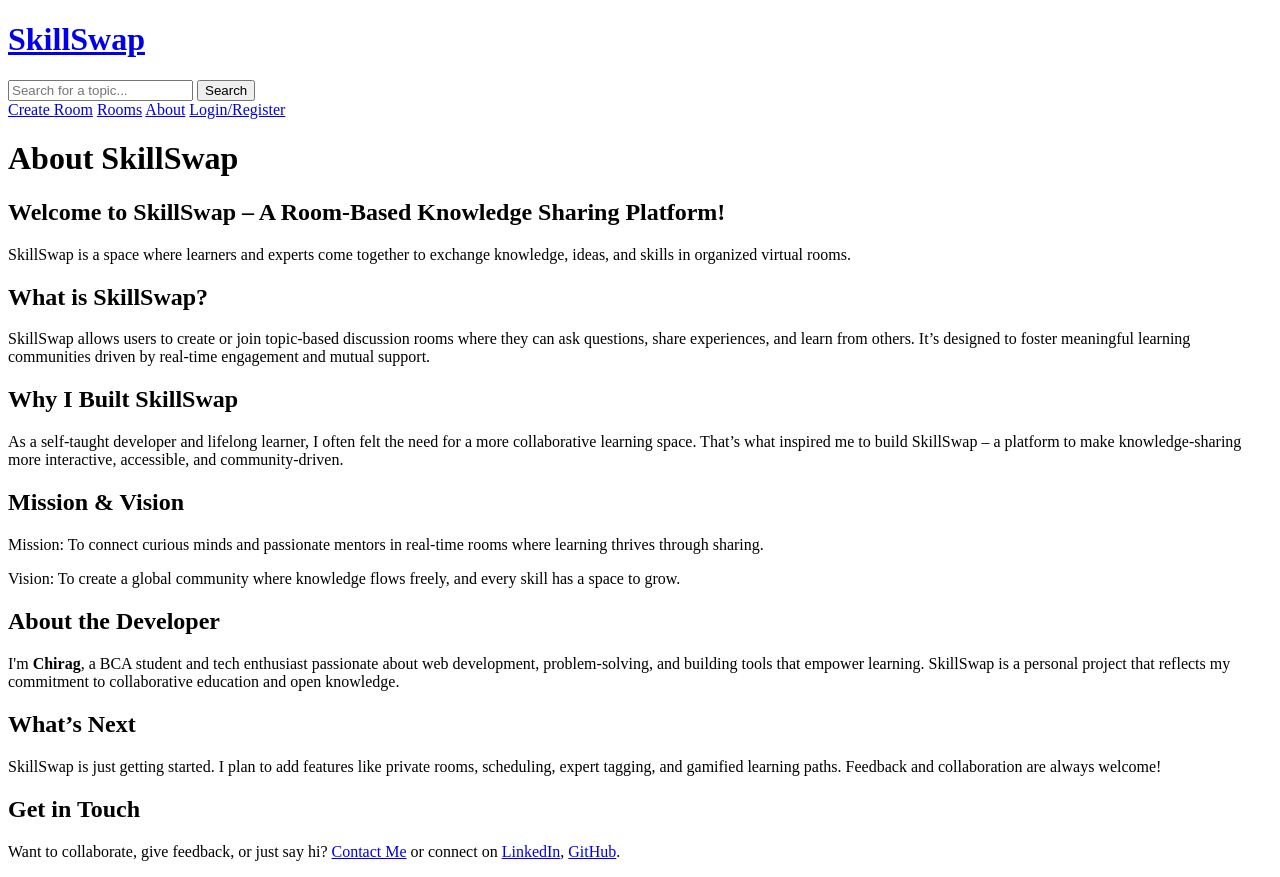
After one commit to chiragtaluja/E-Learning_platform, a Django app: page /about-us/ in a window 1280 px wide. The commit adds this page. Run offline with Django 5.2, Linux system fonts and the light colour scheme.

Commit message:
Initial Commit

```diff
--- /dev/null
+++ b/base/templates/base/about_us.html
@@ -0,0 +1,64 @@
+{% extends "main.html" %}
+
+{% block content %}
+
+<body>
+
+    <div class="container">
+        <h1>About SkillSwap</h1>
+        <div class="section">
+            <h2>Welcome to SkillSwap – A Room-Based Knowledge Sharing Platform!</h2>
+            <p>SkillSwap is a space where learners and experts come together to exchange knowledge, ideas, and skills in
+                organized virtual rooms.</p>
+        </div>
+
+        <div class="section">
+            <h2>What is SkillSwap?</h2>
+            <p>SkillSwap allows users to create or join topic-based discussion rooms where they can ask questions, share
+                experiences, and learn from others. It’s designed to foster meaningful learning communities driven by
+                real-time engagement and mutual support.</p>
+        </div>
+
+        <div class="section">
+            <h2>Why I Built SkillSwap</h2>
+            <p>As a self-taught developer and lifelong learner, I often felt the need for a more collaborative learning
+                space. That’s what inspired me to build SkillSwap – a platform to make knowledge-sharing more
+                interactive, accessible, and community-driven.</p>
+        </div>
+
+        <div class="section">
+            <h2>Mission & Vision</h2>
+            <p><span class="highlight">Mission:</span> To connect curious minds and passionate mentors in real-time
+                rooms where learning thrives through sharing.</p>
+            <p><span class="highlight">Vision:</span> To create a global community where knowledge flows freely, and
+                every skill has a space to grow.</p>
+        </div>
+
+        <div class="section">
+            <h2>About the Developer</h2>
+            <p>I'm <strong>Chirag</strong>, a BCA student and tech enthusiast passionate about web development,
+                problem-solving, and building tools that empower learning. SkillSwap is a personal project that reflects
+                my commitment to collaborative education and open knowledge.</p>
+        </div>
+
+        <div class="section">
+            <h2>What’s Next</h2>
+            <p>SkillSwap is just getting started. I plan to add features like private rooms, scheduling, expert tagging,
+                and gamified learning paths. Feedback and collaboration are always welcome!</p>
+        </div>
+
+        <div class="section">
+            <h2>Get in Touch</h2>
+            <p>Want to collaborate, give feedback, or just say hi? <a href="mailto:your-email@example.com">Contact
+                    Me</a> or connect on
+                <a href="https://www.linkedin.com/in/yourprofile" target="_blank">LinkedIn</a>,
+                <a href="https://github.com/yourusername" target="_blank">GitHub</a>.
+            </p>
+        </div>
+    </div>
+
+</body>
+
+</html>
+
+{% endblock content %}
--- /dev/null
+++ b/base/templates/base/index.html
@@ -0,0 +1,5 @@
+{% extends "main.html" %}
+{% block content %}
+
+
+{% endblock %}
--- a/base/templates/base/profile.html
+++ b/base/templates/base/profile.html
@@ -12,7 +12,9 @@
     <h1>{{ profile_user.username }}'s Profile</h1>
     <p>Joined: {{ profile_user.date_joined|date:"F j, Y" }}</p>
     <p>Email: {{ profile_user.email }}</p>
-</div>
+    <p>First Name: {{ profile_user.first_name }}</p>
+    <p>Last Name: {{ profile_user.last_name }}</p>
+    <a href="{% url 'update_user' profile_user.username %}">Edit</a>
 
 <div class="profile-container">
     <div>
--- a/base/urls.py
+++ b/base/urls.py
@@ -4,7 +4,7 @@ from . import views
 urlpatterns = [
     path("login/", views.loginPage, name="login"),
     path("register/", views.RegisterUser, name="register"),  # Login/Register route
-    path("", views.home, name="home"),  # Home page route
+    path("", views.index, name="index"),  # Home page route
     path("room/<str:room_id>/", views.room, name="room"),
     path("create-room/", views.create_room, name="create-room"),  # Dynamic room route
     path("update-room/<str:room_id>/", views.update_room, name="update-room"),  # Dynamic room route
@@ -13,4 +13,7 @@ urlpatterns = [
     path("delete-message-room/<str:message_id>/", views.delete_message_room, name="delete-message-room"),
     path("profile/<str:username>/", views.profile, name="profile"),
     path("add-topics/", views.add_topics, name="add_topics"),
+    path("update-user/<str:username>/", views.update_user, name="update_user"),  # Update user profile route
+    path("about-us/", views.about_us, name="about_us"),  # About Us page route
+    path("home/", views.home, name="home"),  # Home page route
 ]
--- a/base/views.py
+++ b/base/views.py
@@ -1,7 +1,7 @@
 from django.shortcuts import render, redirect
 from django.http import HttpResponse
 from .models import Room, Topic, User, Message
-from .forms import RoomForm
+from .forms import RoomForm , UserForm
 from django.db.models import Q
 from django.contrib import messages
 from django.contrib.auth import authenticate, login, logout
@@ -187,6 +187,7 @@ def profile(request, username):
     }
     return render(request, "base/profile.html", context)
 
+@login_required(login_url="/login")
 def add_topics(request):
     if request.method == "POST":
         topic_name = request.POST.get("topic_name")
@@ -199,3 +200,25 @@ def add_topics(request):
         else:
             messages.error(request, "Topic name cannot be empty.")
     return redirect("home")
+
+@login_required(login_url="/login")
+def update_user(request, username):
+    user = User.objects.get(username=username)
+    form = UserForm(instance=user)
+
+    if request.method == "POST":
+        form = UserForm(request.POST, instance=user)
+        if form.is_valid():
+            form.save()
+            return redirect("profile", username=user.username)
+
+    context = {
+        "form": form,
+    }
+    return render(request, "base/update_user.html", context)
+
+def about_us(request):
+    return render(request, "base/about_us.html")
+
+def index(request):
+    return render(request, "base/index.html")
--- a/templates/navbar.html
+++ b/templates/navbar.html
@@ -1,12 +1,14 @@
 {% load static %}
 <!DOCTYPE html>
 <html lang="en">
+
 <head>
     <meta charset="UTF-8">
     <meta name="viewport" content="width=<device-width>, initial-scale=1.0">
     <title>Document</title>
     <link rel="stylesheet" href="{% static 'styles/style.css' %}">
 </head>
+
 <body>
     <a href="/">
         <h1>SkillSwap</h1>
@@ -15,18 +17,17 @@
         <input type="text" name="q" placeholder="Search for a topic..." value="{{ request.GET.q }}">
         <button type="submit">Search</button>
     </form>
+    <a href="{% url 'create-room' %}">Create Room</a>
+    <a href="{% url 'home' %}">Rooms</a>
+    <a href="{% url 'about_us' %}">About</a>
 
     {% if request.user.is_authenticated %}
-        <a href="{% url 'profile' request.user.username %}">Profile</a>
-        <a href="{% url 'logout' %}">Logout</a>
+    <a href="{% url 'profile' request.user.username %}">Profile</a>
+    <a href="{% url 'logout' %}">Logout</a>
     {% else %}
-        <a href="{% url 'login' %}">Login/Register</a>
+    <a href="{% url 'login' %}">Login/Register</a>
     {% endif %}
-    <nav>
-        <ul>
-            <li><a href="{% url 'home' %}">Home</a></li>
-            <li><a href="{% url 'create-room' %}">Create Room</a></li>
-        </ul>
-    <hr>
+
 </body>
+
 </html>
```
Also changed, not shown: base/forms.py (+6 -1 lines), base/templates/base/update_user.html (+9 -0 lines).
